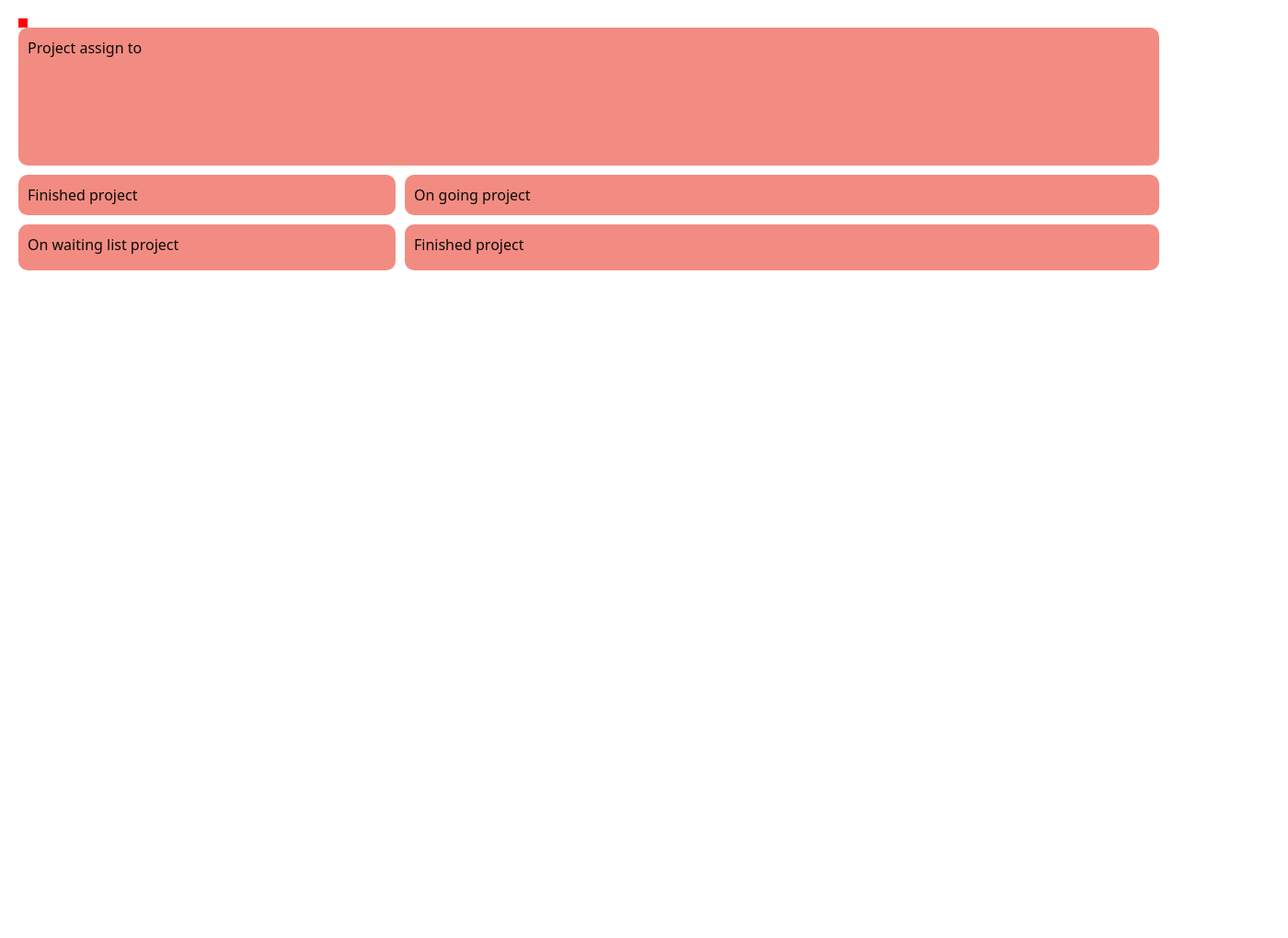
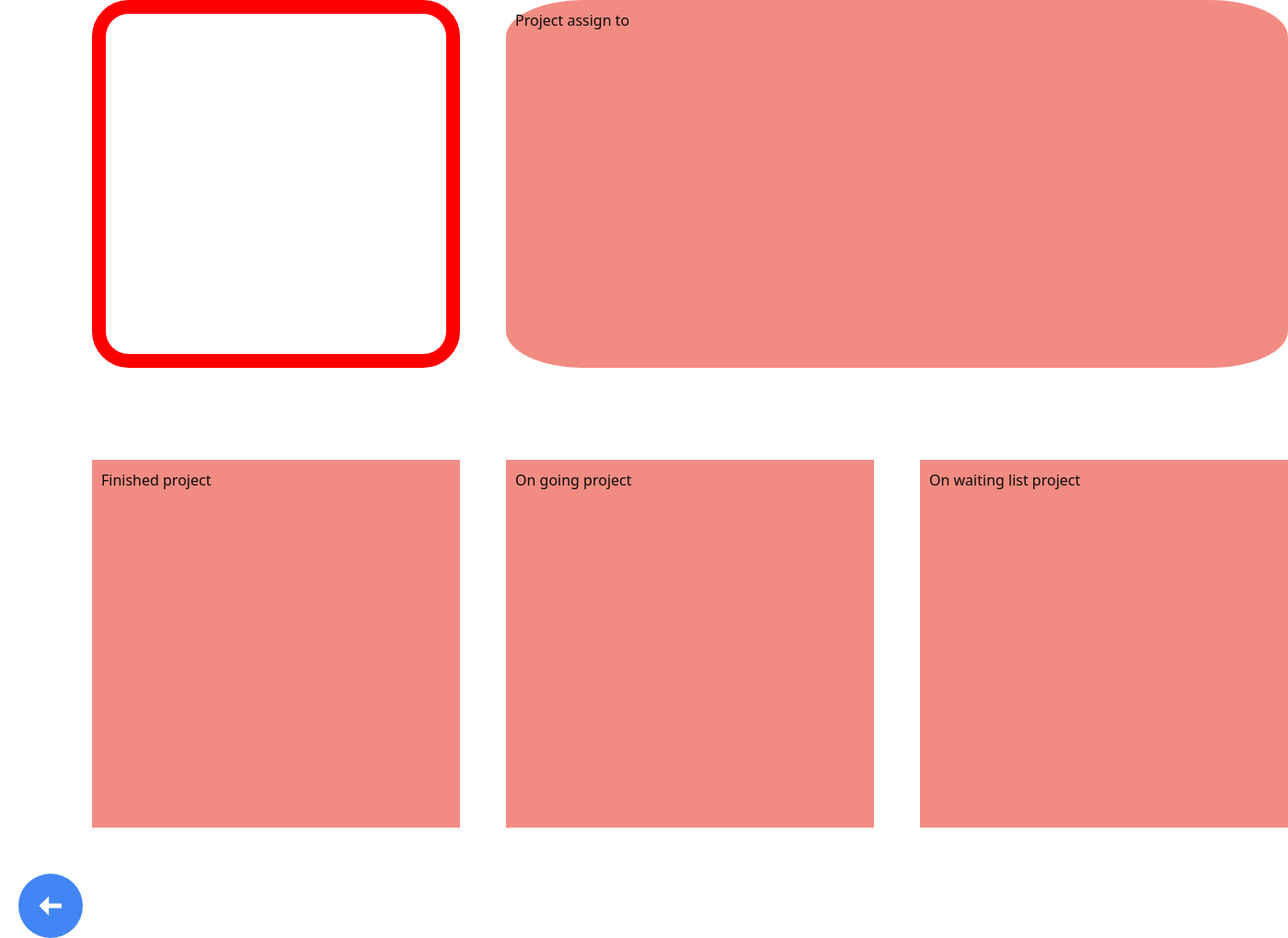
Before and after one commit to Kittamets/araidee, a Svelte app in the folder project/: page / in a window 1280 px wide. Shown: the whole page at 92% size, 1400 px wide, since content can reach past the window. Before the commit the page ends 800 px from the top, so only its background shows below. Built offline with nearby package versions, Linux system fonts and the light colour scheme.

Commit message:
Dashboard upgarde

```diff
--- a/project/src/App.svelte
+++ b/project/src/App.svelte
@@ -35,14 +35,13 @@
       <MeetingCard title="Meeting 1" description="Description" speaker="Speaker" />
       <MeetingCard title="Meeting 2" description="Description" speaker="Speaker" />
       <MeetingCard title="Meeting 3" description="Description" speaker="Speaker" />
-
+      <MeetingCard title="Meeting 4" description="Description" speaker="Speaker" />
+      <MeetingCard title="Meeting 5" description="Description" speaker="Speaker" />
+      <MeetingCard title="Meeting 6" description="Description" speaker="Speaker" />
 
     </div>
     <h2 class="text-white text-xl mb-4">Earlier Meeting</h2>
     <div class="grid grid-cols-1 sm:grid-cols-2 lg:grid-cols-3 gap-4 h-full">
-      <MeetingCard title="Meeting 4" description="Description" speaker="Speaker" />
-      <MeetingCard title="Meeting 5" description="Description" speaker="Speaker" />
-      <MeetingCard title="Meeting 6" description="Description" speaker="Speaker" />
       <MeetingCard title="Meeting 7" description="Description" speaker="Speaker" />
       <MeetingCard title="Meeting 8" description="Description" speaker="Speaker" />
       <MeetingCard title="Meeting 9" description="Description" speaker="Speaker" />
@@ -51,7 +50,7 @@
 
   <button class="fixed bottom-4 right-4 bg-red-500 text-white rounded-full p-4 shadow-lg">
     <svg
-      class="w-4 h-4"
+      class="w-6 h-6"
       fill="none"
       stroke="currentColor"
       viewBox="0 0 24 24"
--- a/project/src/Dashboard.svelte
+++ b/project/src/Dashboard.svelte
@@ -1,33 +1,44 @@
 <script>
-    // You can add any necessary script here
+    let x = 200;
+    let y = 200;
 </script>
 
 <div class="container">
+
     <div class="header">
-        <div class="red-border"></div>
+        <div class="red-border">
+            <h3></h3>
+        </div>
+
     </div>
-    <div class="grid">
-        <div class="large">
-            <h2>Project assign to</h2>
-        </div>
-        <div>
-            <h3>Finished project</h3>
-        </div>
-        <div>
-            <h3>On going project</h3>
-        </div>
-        <div>
-            <h3>On waiting list project</h3>
+
+
+            <div class="Project-assign-to">
+                <h3>Project assign to</h3>
+            </div>
+
+
+
+            <div class="finished-project">
+                <h1>Finished project</h1>
+            </div>
+
+            <div class = "On-going-project">
+                <h1>On going project</h1>
+            </div>
+
+
+            <div class = "On-waiting-list-project">
+                <h1>On waiting list project</h1>
+            </div>
 
         </div>
-        <div class="finished-project">
-            <div>
-                <h3>Finished project</h3>
-            </div>
-    </div>
+        <button class="button">
+            <svg class="arrow-icon" xmlns="http://www.w3.org/2000/svg" viewBox="0 0 24 24">
+              <path d="M12 2L3.5 10.5H10v11h4v-11h6.5L12 2z"/>
+            </svg>
+          </button>
 
-    </div>
-</div>
 
 <style>
     .container {
@@ -62,17 +73,85 @@
         border-radius: 10px;
         padding: 10px;
     }
-
-    .large {
-        grid-column: span 2;
-        height: 150px;
+    .red-border {
+        padding: 10px;
+        border-radius: 10%;
+        border: 15px solid red;
+        background-color: white;
+        height: 400px;
+        width: 400px; /* Adjust the height as needed */
+        position: absolute; /* ใช้ position: absolute เพื่อจัดตำแหน่ง */
+        top: 0px; /* ปรับค่าตามต้องการ */
+        left: 100px; /* ปรับค่าตามต้องการ */
     }
 
-    .red-border {
-        border: 5px solid red;
-        background-color: white;
+    .Project-assign-to{
+        padding: 10px;
+        border-radius: 10%;
+        background-color: #f28c82;
+        height: 400px;
+        width: 850px; /* Adjust the height as needed */
+        position: absolute; /* ใช้ position: absolute เพื่อจัดตำแหน่ง */
+        top: 0px; /* ปรับค่าตามต้องการ */
+        left: 550px; /* ปรับค่าตามต้องการ */
     }
+
+
     .finished-project {
-        height: 50px; /* Adjust the height as needed */
+        padding: 10px;
+        /* border-radius: 10%; */
+        background-color: #f28c82;
+        height: 400px;
+        width: 400px; /* Adjust the height as needed */
+        position: absolute; /* ใช้ position: absolute เพื่อจัดตำแหน่ง */
+        top: 500px; /* ปรับค่าตามต้องการ */
+        left: 100px; /* ปรับค่าตามต้องการ */
     }
+
+    .On-going-project
+    {
+        padding: 10px;
+        /* border-radius: 10%; */
+        background-color: #f28c82;
+        height: 400px;
+        width: 400px; /* Adjust the height as needed */
+        position: absolute; /* ใช้ position: absolute เพื่อจัดตำแหน่ง */
+        top: 500px; /* ปรับค่าตามต้องการ */
+        left: 550px; /* ปรับค่าตามต้องการ */
+    }
+    .On-waiting-list-project
+    {
+        padding: 10px;
+        /* border-radius: 10%; */
+        background-color: #f28c82;
+        height: 400px;
+        width: 400px; /* Adjust the height as needed */
+        position: absolute; /* ใช้ position: absolute เพื่อจัดตำแหน่ง */
+        top: 500px; /* ปรับค่าตามต้องการ */
+        left: 1000px; /* ปรับค่าตามต้องการ */
+    }
+    .button {
+    display: inline-flex;
+    align-items: center;
+    justify-content: center;
+    width: 70px;
+    height: 70px;
+    border-radius: 50%;
+    background-color: #4285f4;
+    border: none;
+    cursor: pointer;
+    position: absolute; /* ใช้ position: absolute เพื่อจัดตำแหน่ง */
+        top: 950px; /* ปรับค่าตามต้องการ */
+        left: 20px;
+  }
+   .arrow-icon {
+    width: 30px;
+    height: 30px;
+    transform: rotate(-90deg); /* หมุนลูกศร 180 องศา */
+    fill: white;
+    position: absolute;
+
+
+  }
+
 </style>
```
